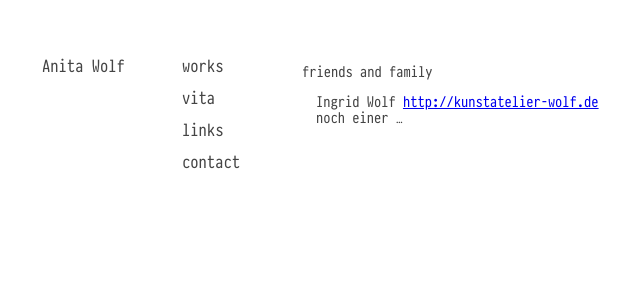
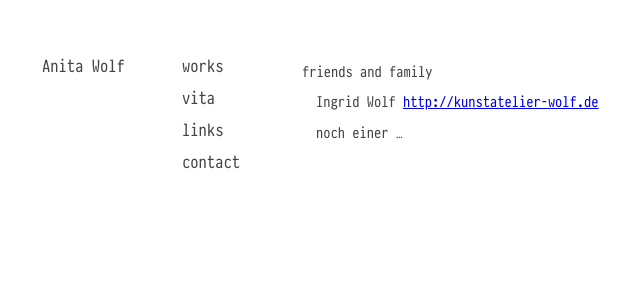
Before and after one commit to gwofaw/gwofaw.github.io, a Jekyll site: the page built from links.md, in a window 1280 px wide. Shown: the top 301 px of the page, without its empty margins (118-758 px from the left). Built offline with Jekyll 4.4.1, drawn with Linux system fonts in a browser that asks for light colours.

Commit message:
Update styles.css

```diff
--- a/stylesheets/styles.css
+++ b/stylesheets/styles.css
@@ -55,6 +55,10 @@ main > ul {
 .links > ul {
   list-style-type: none;
   padding-left: 1em;
+  margin-bottom: 15px;
+}
+
+.links > ul li {
   margin-bottom: 15px;
 }
 
```
